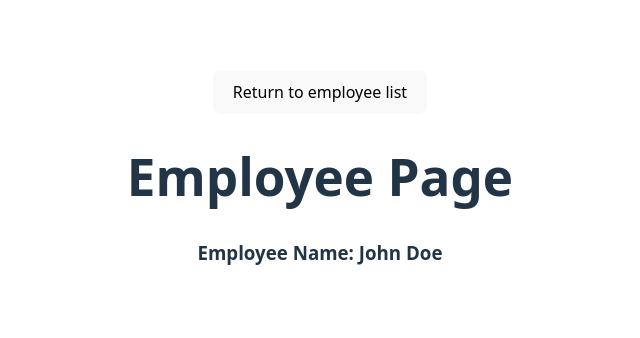
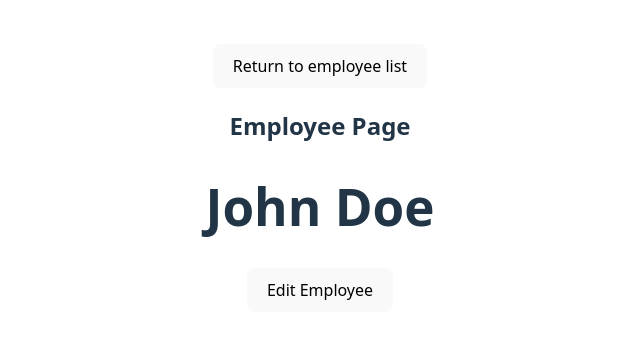
Before and after one commit to Nitaivs/Aclaro, a React (Vite) app in the folder frontend/JSFrontend/: page /employees/1 in a window 1280 px wide. Shown: the part 222-560 px from the top of the page, without its empty margins (320-960 px from the left). Built offline with nearby package versions, Linux system fonts and the light colour scheme; no server answers.

Commit message:
feat: integrate EditEmployeeDialog for updating employee names in EmployeePage

```diff
--- a/frontend/JSFrontend/src/components/EmployeePage.jsx
+++ b/frontend/JSFrontend/src/components/EmployeePage.jsx
@@ -2,6 +2,7 @@ import {Link} from "react-router";
 import {use, useEffect, useState} from 'react';
 import {EmployeeContext} from "../Context/EmployeeContext/EmployeeContext.jsx";
 import {useParams} from "react-router";
+import EditEmployeeDialog from "./EditEmployeeDialog.jsx";
 
 /**
  * @component EmployeePage
@@ -9,10 +10,16 @@ import {useParams} from "react-router";
  * @returns {JSX.Element} The rendered EmployeePage component.
  */
 export default function EmployeePage() {
-  const {employees} = use(EmployeeContext);
+  const {employees, updateEmployee} = use(EmployeeContext);
   const {employeeId} = useParams();
   const parsedEmployeeId = employeeId ? parseInt(employeeId) : undefined;
   const foundEmployee = employees.find(e => e.id === parseInt(employeeId));
+  const [isEditEmployeeDialogOpen, setIsEditEmployeeDialogOpen] = useState(false);
+
+  function handleUpdateEmployee(updatedName) {
+    updateEmployee(parsedEmployeeId, updatedName);
+    setIsEditEmployeeDialogOpen(false);
+  }
 
   if (!parsedEmployeeId) {
     return (
@@ -49,8 +56,17 @@ export default function EmployeePage() {
           Return to employee list
         </button>
       </Link>
-      <h1>Employee Page</h1>
-      <h3>Employee Name: {foundEmployee.name}</h3>
+      <h2>Employee Page</h2>
+      <h1>{foundEmployee.name}</h1>
+      <button onClick={() => setIsEditEmployeeDialogOpen(true)}>
+        Edit Employee
+      </button>
+      <EditEmployeeDialog
+        currentName={foundEmployee.name}
+        isOpen={isEditEmployeeDialogOpen}
+        onClose={() => setIsEditEmployeeDialogOpen(false)}
+        onSave={handleUpdateEmployee}
+      />
     </div>
   );
 }
```
